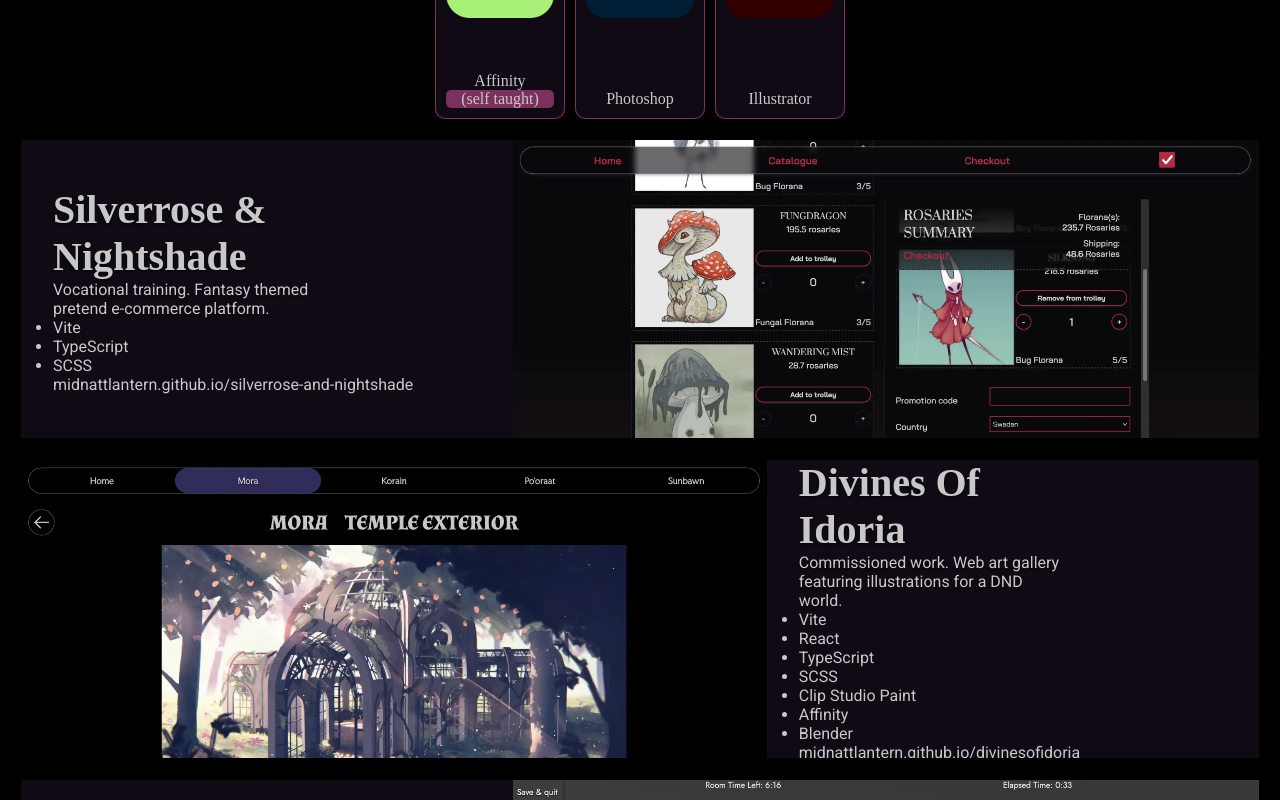
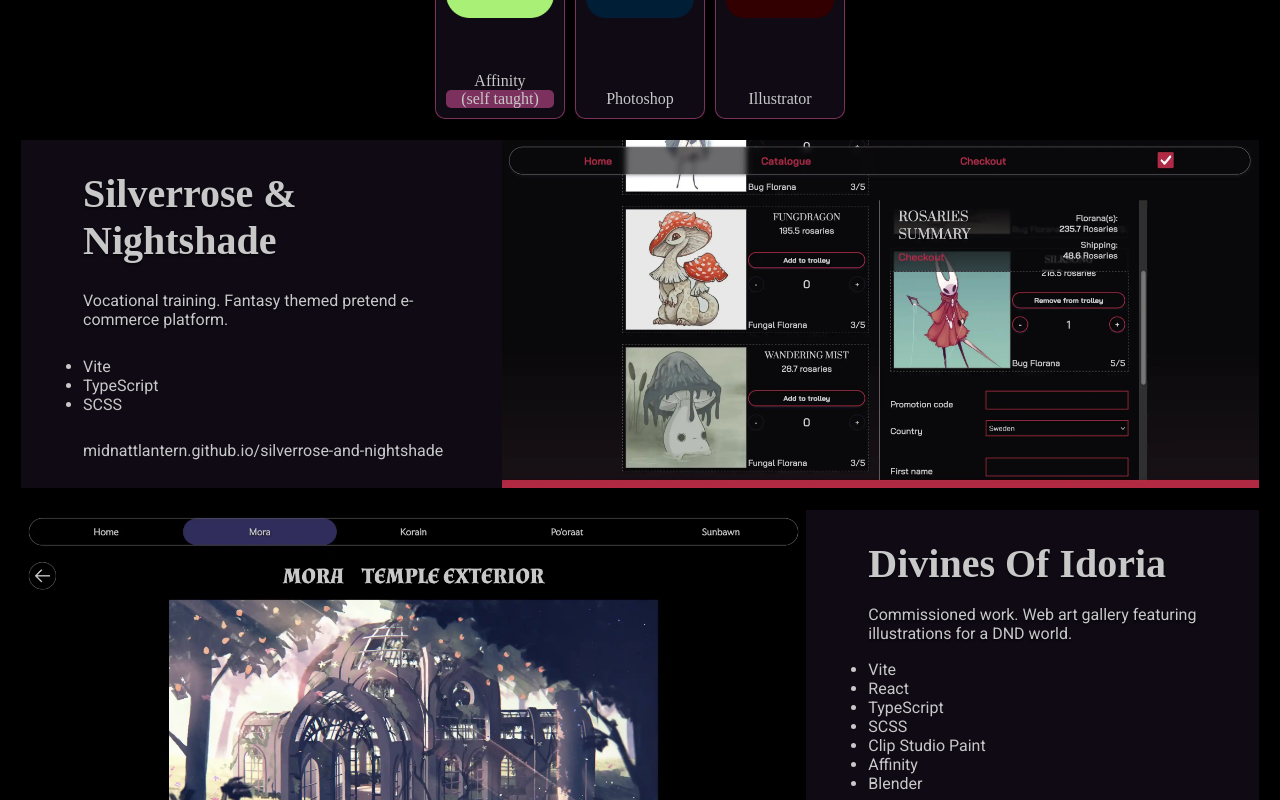
Before and after one commit to MidnattLantern/portfolio, a React (Vite) app: page / in a window 1280 px wide. Shown: the part 1660-2460 px from the top of the page. Built offline with nearby package versions, Linux system fonts and the light colour scheme; a web font is replaced by a local one.

Commit message:
(layout): Improve the layout and appearance of web project cards

```diff
--- a/src/components/web-projects/WebProjects.scss
+++ b/src/components/web-projects/WebProjects.scss
@@ -1,22 +1,25 @@
 .web-projects_card {
+    position: relative;
     display: flex;
     flex-direction: row;
     width: 100%;
-    height: 200px;
+    height: 350px;
     border: 1px solid var(--color-clear);
     border-radius: 20px;
     overflow: hidden;
+    border: 1px solid var(--color-theme-transparent);
 }
 
 .web-projects_project-info {
     position: absolute;
     display: flex;
     flex-direction: column;
-    justify-content: center;
+    justify-content: space-between;
     align-items: baseline;
+    padding: 30px;
     z-index: 1;
     background: linear-gradient(90deg, var(--color-surface) 0%, var(--color-surface-transparent) 100%);
-    width: inherit;
+    width: 100%;
     height: inherit;
 
     p, ul, h3, span {
@@ -46,7 +49,6 @@
 .web-projects_project-info h3,
 .web-projects_project-info p {
     text-shadow: 0 2px 2px var(--color-shadow);
-    width: 300px;
 }
 
 .web-projects_snapshot {
@@ -65,7 +67,7 @@
 @media screen and (min-width: 768px) {
 
     .web-projects_card {
-        height: 300px;
+        width: 100%;
         border-radius: 0;
         border: 1px solid var(--color-clear);
     }
```
